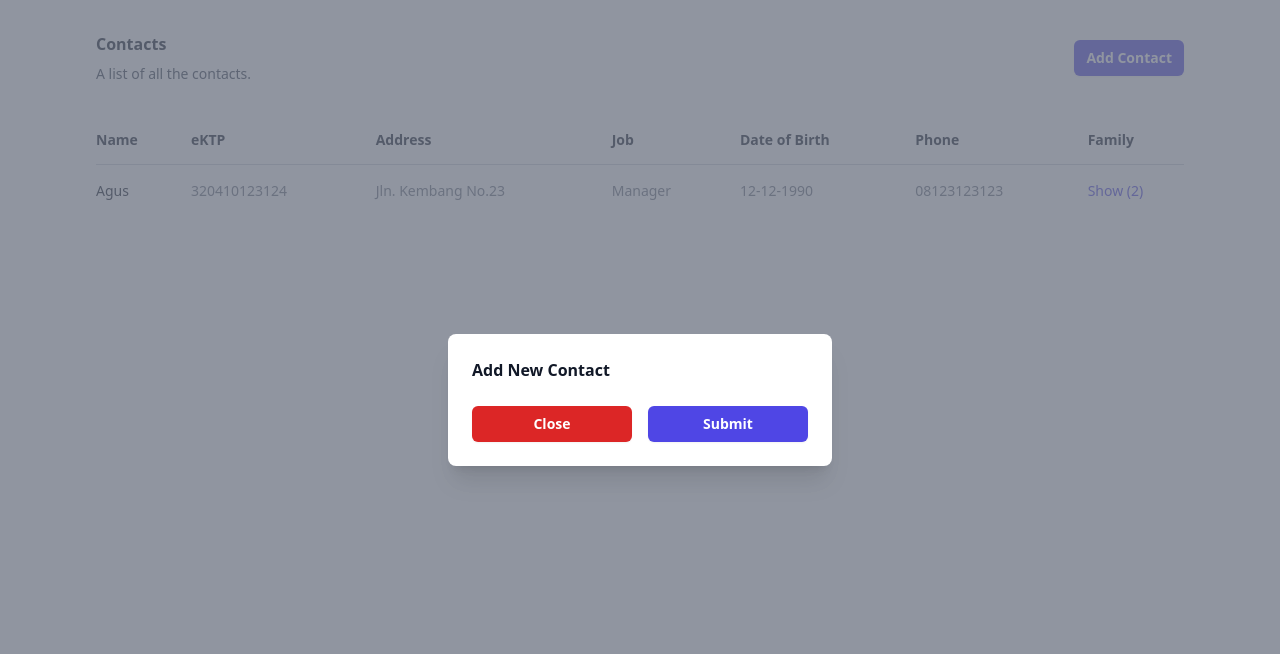
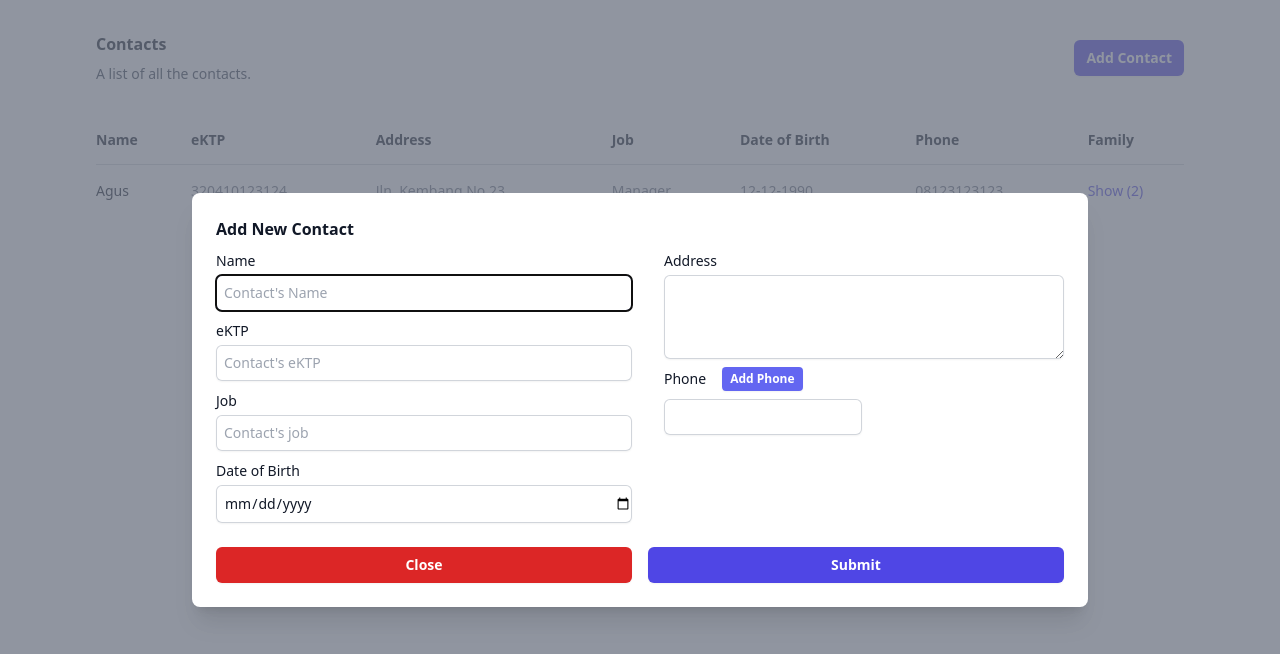
Before and after one commit to risangdevs/react-vite-tailwind, a React (Vite) app in the folder dbs/: page / in a window 1280 px wide. Both pictures are taken after a click on the button "Add Contact". Shown: the top 654 px of the page. Built offline with nearby package versions, Linux system fonts and the light colour scheme; the HTML template or start-up script is replaced by a standard one.

Commit message:
checkpoint 8

```diff
--- /dev/null
+++ b/dbs/src/components/ErrorText.tsx
@@ -0,0 +1,39 @@
+export const ErrorText = ({ children }: any) => {
+  return <HelperText variant="danger">{children}</HelperText>;
+};
+const helpertTextClasses = new Map<string, string>([
+  ["danger", "text-red-600"],
+  ["link", "text-red-600"],
+]);
+interface HelperTextProps {
+  children?: React.ReactNode;
+  error?: boolean;
+  className?: string;
+  variant:
+    | "default"
+    | "primary"
+    | "secondary"
+    | "ghost"
+    | "danger"
+    | "success"
+    | "grey"
+    | "blue"
+    | "link";
+}
+const HelperText: React.FC<HelperTextProps> = ({
+  children,
+  error,
+  className = "",
+  variant = "default",
+  ...props
+}) => {
+  const classes = `mt-0 text-xs ${helpertTextClasses.get(
+    variant
+  )} ${className}`;
+
+  return (
+    <label className={classes} {...props}>
+      {children}
+    </label>
+  );
+};
--- a/dbs/src/components/FormModal.tsx
+++ b/dbs/src/components/FormModal.tsx
@@ -1,7 +1,9 @@
-import { Fragment, useState, useMemo } from "react";
 import { Dialog, Transition } from "@headlessui/react";
-import { CheckIcon } from "@heroicons/react/24/outline";
-import { familyMember } from "../types/contacts";
+import { Fragment } from "react";
+import Input from "./Input";
+import { Formik, Form, Field, ErrorMessage } from "formik";
+import * as Yup from "yup";
+import FormikForm from "./FormikForm";
 interface formModalProps {
   isOpen: boolean;
   setIsOpen: any;
@@ -33,31 +35,8 @@ export const FormModal = ({ isOpen = false, setIsOpen }: formModalProps) => {
               leaveFrom="opacity-100 translate-y-0 sm:scale-100"
               leaveTo="opacity-0 translate-y-4 sm:translate-y-0 sm:scale-95"
             >
-              <Dialog.Panel className="relative transform overflow-hidden rounded-lg bg-white px-4 pt-5 pb-4 text-left shadow-xl transition-all sm:my-8 sm:w-full sm:max-w-sm sm:p-6">
-                <div>
-                  <Dialog.Title
-                    as="h3"
-                    className="text-base font-semibold leading-6 text-gray-900"
-                  >
-                    Add New Contact
-                  </Dialog.Title>
-                </div>
-                <div className="mt-5 sm:mt-6 flex flex-row space-x-4">
-                  <button
-                    type="button"
-                    className="inline-flex w-full justify-center rounded-md bg-red-600 px-3 py-2 text-sm font-semibold text-white shadow-sm hover:bg-red-500 focus-visible:outline focus-visible:outline-2 focus-visible:outline-offset-2 focus-visible:outline-indigo-600"
-                    onClick={() => setIsOpen(!isOpen)}
-                  >
-                    Close
-                  </button>
-                  <button
-                    type="button"
-                    className="inline-flex w-full justify-center rounded-md bg-indigo-600 px-3 py-2 text-sm font-semibold text-white shadow-sm hover:bg-indigo-500 focus-visible:outline focus-visible:outline-2 focus-visible:outline-offset-2 focus-visible:outline-indigo-600"
-                    // onClick={() => setIsOpen(!isOpen)}
-                  >
-                    Submit
-                  </button>
-                </div>
+              <Dialog.Panel className="relative transform overflow-y-scroll rounded-lg bg-white px-4 pt-5 pb-4 text-left shadow-xl transition-all sm:my-8 sm:w-full sm:max-w-4xl  sm:p-6">
+                <FormikForm setIsOpen={setIsOpen} isOpen={isOpen} />
               </Dialog.Panel>
             </Transition.Child>
           </div>
--- /dev/null
+++ b/dbs/src/components/FormikForm.tsx
@@ -0,0 +1,136 @@
+import React from "react";
+import { Formik, Form, Field, ErrorMessage } from "formik";
+import * as Yup from "yup";
+import { Dialog } from "@headlessui/react";
+import Input from "./Input";
+import { ErrorText } from "./ErrorText";
+import { MultipleInput } from "./MultipleInput";
+
+const validationSchema = Yup.object().shape({
+  name: Yup.string().required("Name is required"),
+  eKTP: Yup.string().required("eKTP is required"),
+  address: Yup.string().required("Address is required"),
+  job: Yup.string().required("Job is required"),
+  dob: Yup.string().required("Date of Birth is required"),
+  phone: Yup.array()
+    .required("Phone Number required")
+    .test("validity", "Please Insert Phone Number", (val, context) => {
+      if (!val[0]) {
+        return false;
+      }
+      return true;
+    }),
+});
+interface formikFormProps {
+  setIsOpen: any;
+  isOpen: boolean;
+}
+const initialValues = {
+  name: "",
+  address: "",
+  eKTP: "",
+  job: "",
+  dob: "",
+  phone: [""],
+};
+
+const onSubmit = (values: any) => {
+  console.log(values);
+};
+
+const FormikForm = ({ isOpen, setIsOpen }: formikFormProps) => {
+  return (
+    <Formik
+      initialValues={initialValues}
+      validationSchema={validationSchema}
+      onSubmit={onSubmit}
+    >
+      {({ errors, touched, handleChange, values }) => {
+        return (
+          <Form>
+            <div>
+              <Dialog.Title
+                as="h3"
+                className="text-base font-semibold leading-6 text-gray-900"
+              >
+                Add New Contact
+              </Dialog.Title>
+            </div>
+            <div className=" space-x-4 grid grid-cols-2 gap-x-4">
+              <div className="mt-2 space-y-2">
+                <Input
+                  label="Name"
+                  type="text"
+                  name="name"
+                  placeholder="Contact's Name"
+                  handleChange={handleChange}
+                />
+                <ErrorMessage component={ErrorText} name="name" />
+                <Input
+                  label="eKTP"
+                  type="text"
+                  placeholder="Contact's eKTP"
+                  name="eKTP"
+                  handleChange={handleChange}
+                />
+                <ErrorMessage component={ErrorText} name="eKTP" />
+                <Input
+                  label="Job"
+                  type="text"
+                  placeholder="Contact's job"
+                  name="job"
+                  handleChange={handleChange}
+                />
+                <ErrorMessage component={ErrorText} name="job" />
+                <Input
+                  label="Date of Birth"
+                  type="date"
+                  placeholder="Contact's DoB"
+                  name="dob"
+                  handleChange={handleChange}
+                />
+                <ErrorMessage component={ErrorText} name="dob" />
+              </div>
+              <div className="mt-2">
+                <Input
+                  label="Address"
+                  type="textarea"
+                  placeholder="Contact's Address"
+                  name="address"
+                  handleChange={handleChange}
+                />
+                <ErrorMessage component={ErrorText} name="address" />
+                <MultipleInput
+                  handleChange={handleChange}
+                  label="Phone"
+                  type="text"
+                  name="phone"
+                />
+                <ErrorMessage component={ErrorText} name="phone" />
+              </div>
+            </div>
+
+            <div className="mt-5 sm:mt-6 flex flex-row space-x-4">
+              <button
+                type="button"
+                className="inline-flex w-full justify-center rounded-md bg-red-600 px-3 py-2 text-sm font-semibold text-white shadow-sm hover:bg-red-500 focus-visible:outline focus-visible:outline-2 focus-visible:outline-offset-2 focus-visible:outline-indigo-600"
+                onClick={() => setIsOpen(!isOpen)}
+              >
+                Close
+              </button>
+              <button
+                type="submit"
+                className="inline-flex w-full justify-center rounded-md bg-indigo-600 px-3 py-2 text-sm font-semibold text-white shadow-sm hover:bg-indigo-500 focus-visible:outline focus-visible:outline-2 focus-visible:outline-offset-2 focus-visible:outline-indigo-600"
+                // onClick={() => setIsOpen(!isOpen)}
+              >
+                Submit
+              </button>
+            </div>
+          </Form>
+        );
+      }}
+    </Formik>
+  );
+};
+
+export default FormikForm;
--- /dev/null
+++ b/dbs/src/components/Input.tsx
@@ -0,0 +1,46 @@
+interface inputProps {
+  label: string;
+  type: string;
+  name?: string;
+  id?: string;
+  placeholder?: string;
+  handleChange?: any;
+}
+export default function Input({
+  label,
+  type,
+  name,
+  id,
+  placeholder,
+  handleChange,
+}: inputProps) {
+  return (
+    <div>
+      <label
+        htmlFor={label}
+        className="block text-sm font-medium leading-6 text-gray-900"
+      >
+        {label}
+      </label>
+      <div className="mt-0.5">
+        {type === "textarea" ? (
+          <textarea
+            name={name}
+            onChange={(e) => handleChange(e)}
+            rows={3}
+            className="pl-2 block w-full rounded-md border-0 py-1.5 text-gray-900 shadow-sm ring-1 ring-inset ring-gray-300 placeholder:text-gray-400 focus:ring-1 focus:ring-inset focus:ring-indigo-200 sm:text-sm sm:leading-6"
+          />
+        ) : (
+          <input
+            onChange={(e) => handleChange(e)}
+            type={type}
+            name={name}
+            id={id}
+            className="pl-2 block w-full rounded-md border-0 py-1.5 text-gray-900 shadow-sm ring-1 ring-inset ring-gray-300 placeholder:text-gray-400 focus:ring-1 focus:ring-inset focus:ring-indigo-200 sm:text-sm sm:leading-6"
+            placeholder={placeholder}
+          />
+        )}
+      </div>
+    </div>
+  );
+}
--- /dev/null
+++ b/dbs/src/components/MultipleInput.tsx
@@ -0,0 +1,58 @@
+import { useState, useMemo, useEffect } from "react";
+interface multipleInputProps {
+  label: string;
+  type: string;
+  name?: string;
+  id?: string;
+  placeholder?: string;
+  max?: number;
+  handleChange?: any;
+}
+
+export const MultipleInput = ({
+  label,
+  type,
+  name,
+  id,
+  placeholder,
+  max = 5,
+  handleChange,
+}: multipleInputProps) => {
+  const [input, setInput] = useState<string[]>([""]);
+  return (
+    <div className="space-y-2">
+      <div className="flex flex-row space-x-4 mt-2">
+        <label
+          htmlFor={label}
+          className="block text-sm font-medium leading-6 text-gray-900"
+        >
+          {label}
+        </label>
+        <button
+          onClick={() => {
+            if (input.length < max) setInput((prev) => [...prev, ""]);
+          }}
+          type="button"
+          className="rounded bg-indigo-500 py-1 px-2 text-xs font-semibold text-white shadow-sm hover:bg-indigo-400 focus-visible:outline focus-visible:outline-2 focus-visible:outline-offset-2 focus-visible:outline-indigo-500"
+        >
+          Add Phone
+        </button>
+      </div>
+      <div className="grid grid-cols-2 gap-1">
+        {input.map((e, i) => (
+          <input
+            key={i}
+            type={type}
+            name={`${name}.${i}`}
+            id={id}
+            className="pl-2 block w-full rounded-md border-0 py-1.5 text-gray-900 shadow-sm ring-1 ring-inset ring-gray-300 placeholder:text-gray-400 focus:ring-1 focus:ring-inset focus:ring-indigo-200 sm:text-sm sm:leading-6"
+            placeholder={placeholder}
+            onChange={(e) => {
+              handleChange(e);
+            }}
+          />
+        ))}
+      </div>
+    </div>
+  );
+};
```
